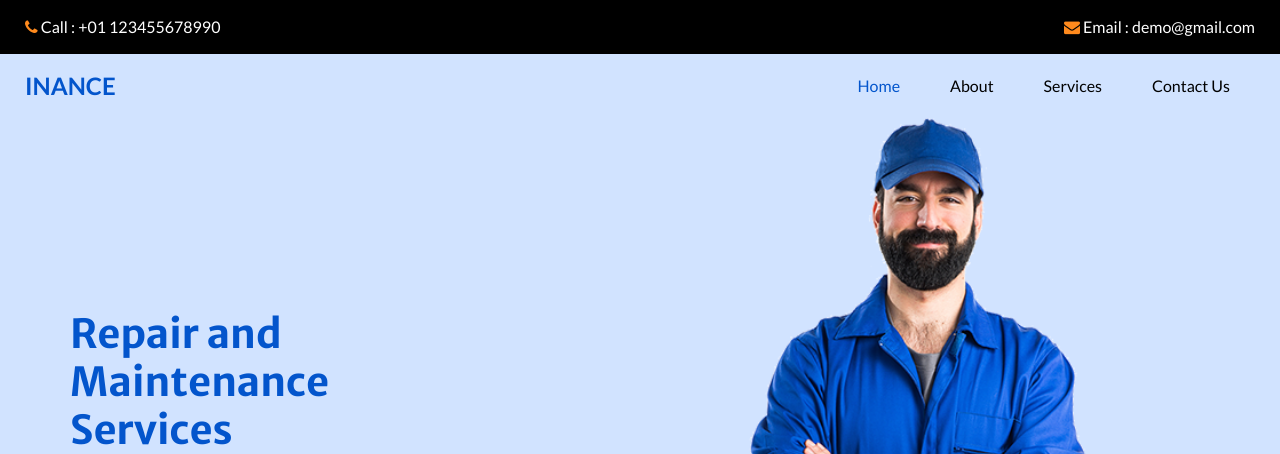
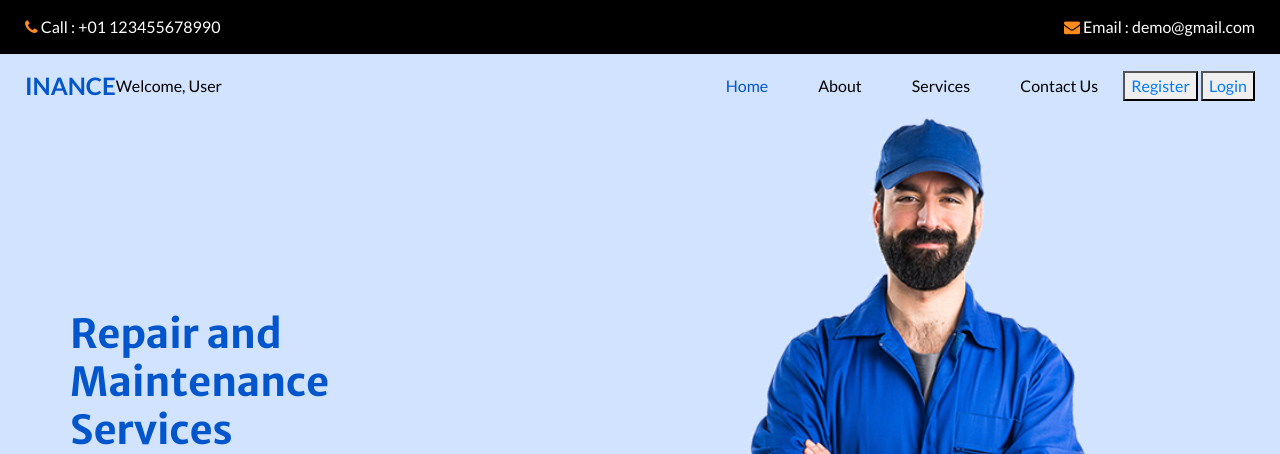
Before and after one commit to hezychacha/Inance-DjangoBackend, a Django app: page / in a window 1280 px wide. Shown: the top 454 px of the page. Run offline with Django 5.2, Linux system fonts and the light colour scheme; data comes from the database, SQL or seed files in the repository; both versions use the stored data as it was after the commit; some libraries are stand-ins or nearby versions.

Commit message:
Restrict contact page to only logged in users

```diff
--- a/home/urls.py
+++ b/home/urls.py
@@ -9,4 +9,5 @@ urlpatterns = [
     path('viewmore', views.viewMore,name='viewmore'),
     path('login', views.login,name='login'),
     path('register', views.register,name='register'),
+    path('logout', views.logout,name='logout'),
 ]
--- a/home/views.py
+++ b/home/views.py
@@ -4,6 +4,7 @@ from django.http import JsonResponse
 from django.contrib.auth.models import User,auth
 from django.contrib import messages
 from django.http import HttpResponseRedirect
+from django.contrib.auth.decorators import login_required
 
 # Create your views here.
 
@@ -11,6 +12,7 @@ def index(request):
     service = services.objects.all()[:3]
     return render(request,'index.html',{'service':service})
 
+@login_required(login_url='login')
 def contact(request):
     return render(request,'contact.html')
 
@@ -41,9 +43,11 @@ def login(request):
                 auth.login(request,User)
                 if request.GET.get('next',None):
                     return HttpResponseRedirect(request.GET['next'])
-                else:
-                    messages.info(request,'Invalid Credentials')
-                    return render(request,'login.html')
+                return redirect('/')
+
+            else:
+                messages.info(request,'Invalid Credentials')
+                return render(request,'login.html')
 
         else:
             return render(request, 'login.html')
@@ -81,3 +85,7 @@ def register(request):
             return render(request,'register.html')
 
     return render(request,'register.html')
+
+def logout(request):
+    auth.logout(request)
+    return redirect('/')
--- a/templates/index.html
+++ b/templates/index.html
@@ -44,12 +44,14 @@
                 Call : +01 123455678990
               </span>
             </a>
+
             <a href="">
               <i class="fa fa-envelope" aria-hidden="true"></i>
               <span>
                 Email : demo@gmail.com
               </span>
             </a>
+
           </div>
         </div>
       </div>
@@ -65,6 +67,15 @@
             <button class="navbar-toggler" type="button" data-toggle="collapse" data-target="#navbarSupportedContent" aria-controls="navbarSupportedContent" aria-expanded="false" aria-label="Toggle navigation">
               <span class=""> </span>
             </button>
+            {% if user.is_authenticated %}
+            <div class="user-greeting">
+              Welcome, <span id="username">{{user.username}}</span>
+            </div>
+            {% else %}
+            <div class="user-greeting">
+              Welcome, <span id="username">User</span>
+            </div>
+            {% endif %}
 
             <div class="collapse navbar-collapse" id="navbarSupportedContent">
               <ul class="navbar-nav ">
@@ -81,6 +92,15 @@
                   <a class="nav-link" href="{% url 'contact' %}">Contact Us</a>
                 </li>
               </ul>
+            </div>
+            <div class="button-container">
+              {% if user.is_authenticated %}
+              <button class="button register-button"><a href="{% url 'logout' %}">Logout</a></button>
+              {% else %}
+              <button class="button register-button"><a href="{% url 'register' %}">Register</a></button>
+              <button class="button login-button"><a href="{% url 'login' %}">Login</a></button>
+              {% endif %}
+
             </div>
           </nav>
         </div>
@@ -407,6 +427,7 @@
         </h2>
       </div>
       <div class="row">
+        {% if user.is_authenticated %}
         <div class="col-md-6">
           <form action="">
             <div>
@@ -428,6 +449,9 @@
             </div>
           </form>
         </div>
+        {% else %}
+        <p>Please login first to access the contact form!</p>
+        {% endif %}
         <div class="col-md-6">
           <div class="map_container">
             <div class="map">
@@ -438,6 +462,8 @@
       </div>
     </div>
   </section>
+
+
 
   <!-- end contact section -->
 
```
Also changed, not shown: db.sqlite3.
